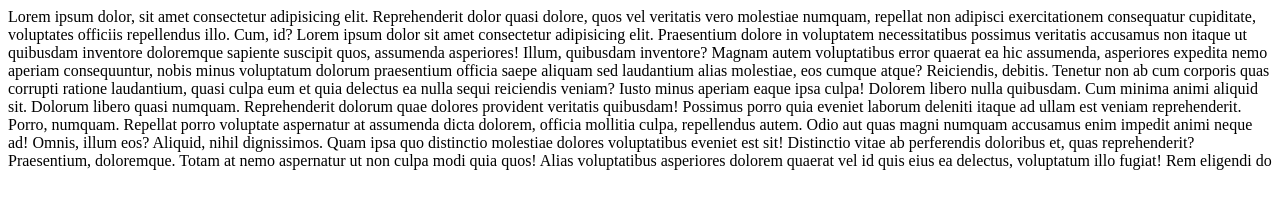
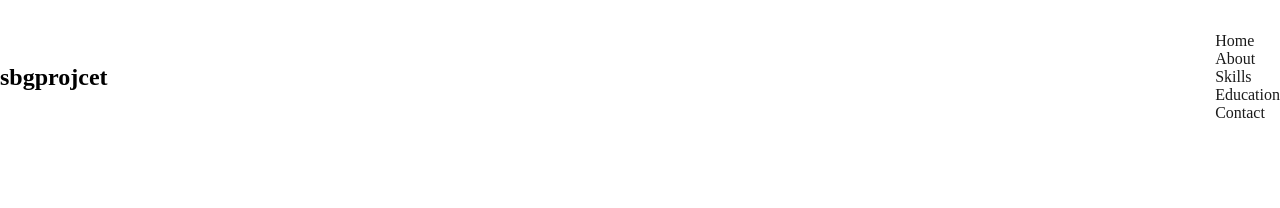
Before and after one commit to rutujaakade/rutujaakade.github.io, a plain HTML site: page index.html in a window 1280 px wide. Drawn offline with Linux system fonts and the light colour scheme.

Commit message:
navigation

```diff
--- /dev/null
+++ b/css/style.css
@@ -0,0 +1,68 @@
+body {
+    margin: 0;
+    padding: 0;
+    box-sizing: border-box;
+}
+
+body {
+    background-color: white;
+}
+
+a {
+    text-decoration: none;
+
+}
+
+ul {
+    list-style-type: none;
+}
+
+img {
+    width: 100%;
+}
+
+container. {
+    max-width: 1200px;
+    margin: auto;
+    padding-left: 20px;
+    padding-right: 20px;
+}
+
+header {
+    border-bottom: 1px solid rgba(0, 0, 0, 0, 2);
+    background: white;
+}
+
+header nav {
+    display: flex;
+    justify-content: space-between;
+    align-items: center;
+    padding-top: 1rem;
+}
+
+header nav u1 {
+    display: flex;
+    justify-content: space-between;
+    align-items: center;
+    gap: 2rem;
+    font-weight: 500;
+}
+
+header nav ul a {
+    color: #1b1b1b;
+}
+
+header nav ul a :hover {
+    color: #1b1b1b;
+    text-decoration: underline;
+}
+
+header .nav-logo span {
+    color: #7700ff;
+}
+
+@media screen and (max-width:768px) {
+    header nav ul {
+        display: none;
+    }
+}
--- a/index.html
+++ b/index.html
@@ -6,24 +6,30 @@
     <meta http-equiv="X-UA-Compatible" content="IE=edge">
     <meta name="viewport" content="width=device-width, initial-scale=1.0">
     <title>Project</title>
+    <link rel="stylesheet" href="./css/style.css">
 </head>
 
 <body>
-    Lorem ipsum dolor, sit amet consectetur adipisicing elit. Reprehenderit dolor quasi dolore, quos vel veritatis vero
-    molestiae numquam, repellat non adipisci exercitationem consequatur cupiditate, voluptates officiis repellendus
-    illo. Cum, id?
-    Lorem ipsum dolor sit amet consectetur adipisicing elit. Praesentium dolore in voluptatem necessitatibus possimus
-    veritatis accusamus non itaque ut quibusdam inventore doloremque sapiente suscipit quos, assumenda asperiores!
-    Illum, quibusdam inventore?
-    Magnam autem voluptatibus error quaerat ea hic assumenda, asperiores expedita nemo aperiam consequuntur, nobis minus
-    voluptatum dolorum praesentium officia saepe aliquam sed laudantium alias molestiae, eos cumque atque? Reiciendis,
-    debitis.
-    Tenetur non ab cum corporis quas corrupti ratione laudantium, quasi culpa eum et quia delectus ea nulla sequi
-    reiciendis veniam? Iusto minus aperiam eaque ipsa culpa! Dolorem libero nulla quibusdam.
-    Cum minima animi aliquid sit. Dolorum libero quasi numquam. Reprehenderit dolorum quae dolores provident veritatis
-    quibusdam! Possimus porro quia eveniet laborum deleniti itaque ad ullam est veniam reprehenderit. Porro, numquam.
-    Repellat porro voluptate aspernatur at assumenda dicta dolorem, officia mollitia culpa, repellendus autem. Odio aut
-    quas magni numquam accusamus enim impedit animi neque ad! Omnis, illum eos? Aliquid, nihil dignissimos.
-    Quam ipsa quo distinctio molestiae dolores voluptatibus eveniet est sit! Distinctio vitae ab perferendis doloribus
-    et, quas reprehenderit? Praesentium, doloremque. Totam at nemo aspernatur ut non culpa modi quia quos!
-    Alias voluptatibus asperiores dolorem quaerat vel id quis eius ea delectus, voluptatum illo fugiat! Rem eligendi do
+    <!--this is navigation-->
+    <header>
+        <nav class="container">
+            <!--logo---->
+
+            <h1><span>sbg</span>projcet</h1>
+            <!--links-->
+            <ul>
+                <li><a href="#">Home</a></li>
+                <li><a href="#">About</a></li>
+                <li><a href="#">Skills</a></li>
+                <li><a href="#">Education</a></li>
+                <li><a href="#">Contact</a></li>
+            </ul>
+        </nav>
+    </header><!--navigtaion end-->
+
+    <main></main>
+    <footer></footer>
+    <nav></nav>
+</body>
+
+</html>
```
